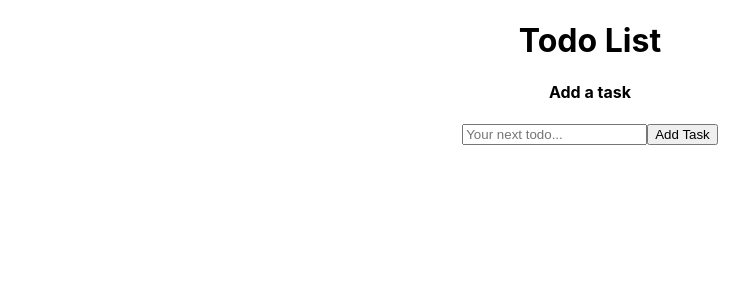
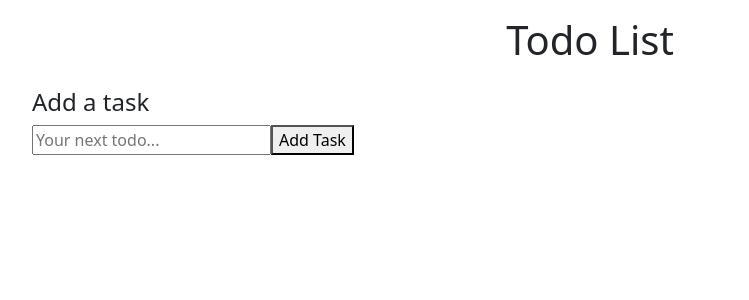
Before and after one commit to neerajvr09/todo_app, a React (Create React App) app: page / in a window 1280 px wide. Shown: the top 300 px of the page, without its empty margins (50-799 px from the left). Built offline with nearby package versions, Linux system fonts and the light colour scheme.

Commit message:
style : bootstrap

```diff
--- a/src/App.js
+++ b/src/App.js
@@ -1,4 +1,6 @@
 import { useEffect, useReducer } from "react";
+import {Container} from "reactstrap";
+import "bootstrap/dist/css/bootstrap.min.css"
 import "./App.css";
 import TodoForm from "./Components/TodoForm";
 import Todos from "./Components/Todos";
@@ -18,11 +20,11 @@ const App = () => {
 
   return (
     <TodoContext.Provider value={{ todos, dispatch }}>
-      <div className="App">
-        <h1>Todo List</h1>
+      <Container className="mt-3">
+        <h1  className="text-center mb-4">Todo List</h1>
         <TodoForm />
         <Todos />
-      </div>
+      </Container>
     </TodoContext.Provider>
   );
 };
```
